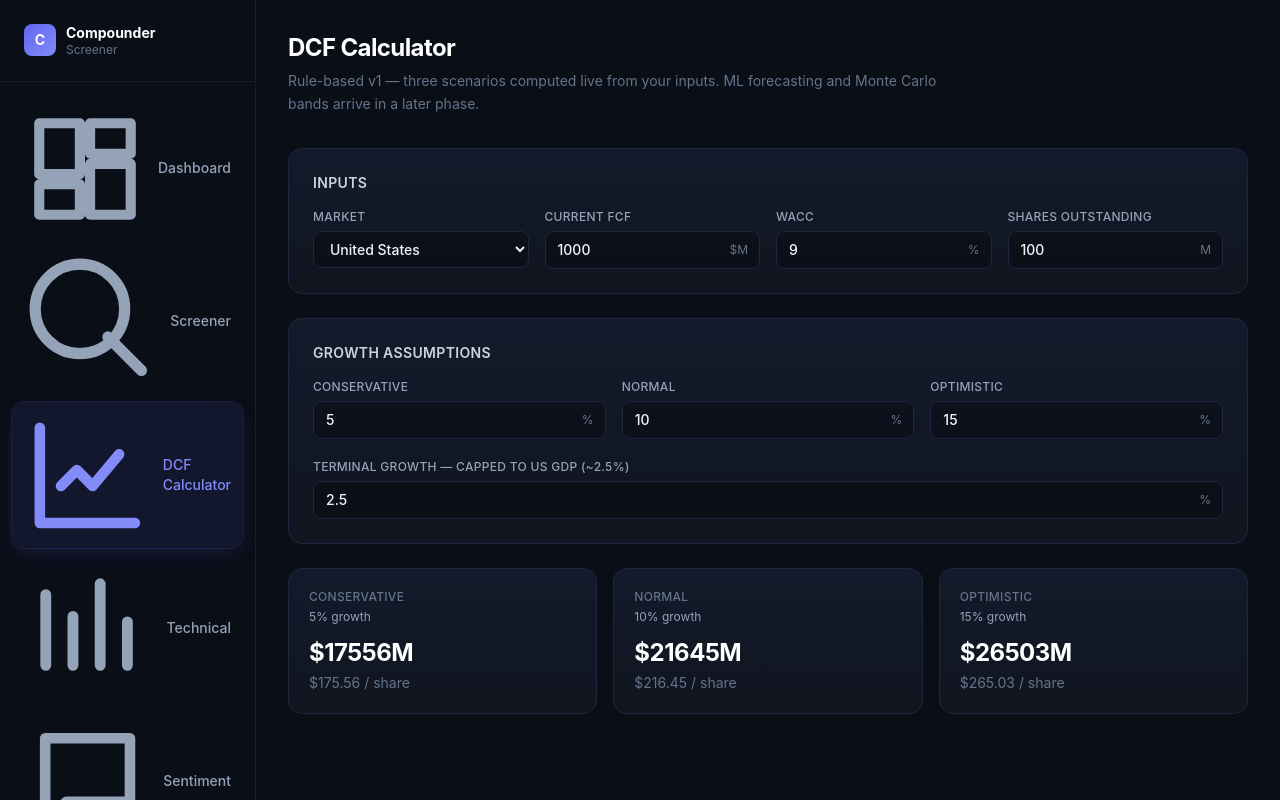
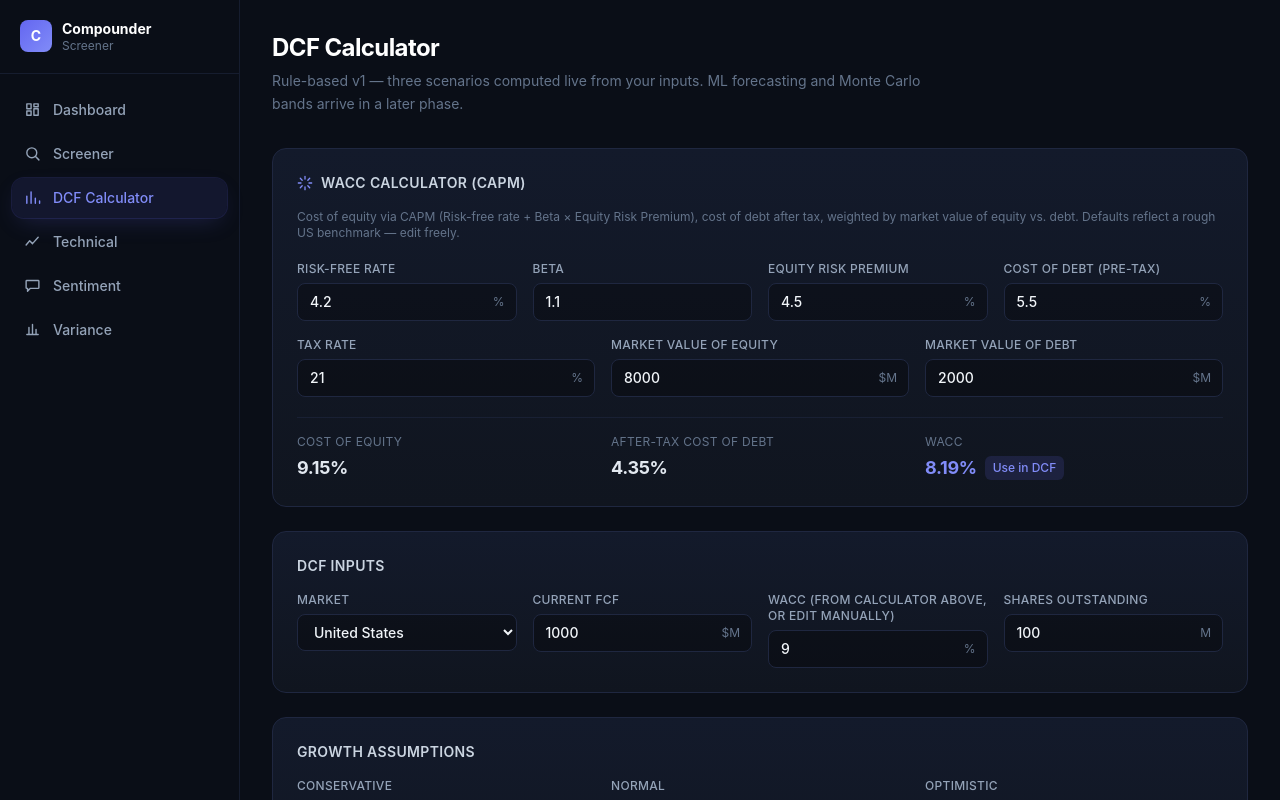
Before and after one commit to rain2002/compounder-screener, a React (Vite) app in the folder frontend/: page /dcf in a window 1280 px wide. Shown: the top 800 px of the page. Built offline with nearby package versions, Linux system fonts and the light colour scheme; no server answers.

Commit message:
Fix broken icon sizing, add WACC calculator (CAPM) to DCF page

```diff
--- a/frontend/src/components/Icon.jsx
+++ b/frontend/src/components/Icon.jsx
@@ -1,18 +1,21 @@
 const paths = {
-  dashboard: "M3 13h8V3H3v10zm0 8h8v-6H3v6zm10 0h8V11h-8v10zm0-18v6h8V3h-8z",
-  screener: "M10 18a8 8 0 100-16 8 8 0 000 16zm11 3l-6-6",
-  dcf: "M3 3v18h18M7 14l3-3 3 3 5-6",
-  technical: "M4 19V6m5 13V10m5 9V4m5 15v-8",
-  sentiment: "M4 4h16v12H8l-4 4V4z",
-  variance: "M3 12h4l3-9 4 18 3-9h4",
+  dashboard: "M4 4h6v7H4V4zm10 0h6v4h-6V4zM4 14h6v6H4v-6zm10-3h6v9h-6v-9z",
+  screener: "M11 4a7 7 0 100 14 7 7 0 000-14zM21 21l-4.35-4.35",
+  dcf: "M4 20V10m6 10V4m6 16v-7m6 7v-3",
+  technical: "M3 17l5-6 4 4 8-9",
+  sentiment: "M4 5h16a1 1 0 011 1v9a1 1 0 01-1 1H9l-4 4v-4H4a1 1 0 01-1-1V6a1 1 0 011-1z",
+  variance: "M4 19h16M7 19V9M12 19V5M17 19v-7",
   check: "M20 6L9 17l-5-5",
-  warn: "M12 9v4m0 4h.01M10.29 3.86l-8.48 14.7A1 1 0 002.66 20h18.68a1 1 0 00.85-1.44l-8.48-14.7a1 1 0 00-1.72 0z",
-  upload: "M12 16V4m0 0L7 9m5-5l5 5M4 20h16",
+  warn: "M12 9v4m0 4h.01M4.05 18h15.9a1 1 0 00.87-1.5L13.87 4a1 1 0 00-1.74 0L4.18 16.5a1 1 0 00.87 1.5z",
+  upload: "M12 3v12m0-12l-4 4m4-4l4 4M5 21h14",
+  wacc: "M12 2v4m0 12v4M4.93 4.93l2.83 2.83m8.48 8.48l2.83 2.83M2 12h4m12 0h4M4.93 19.07l2.83-2.83m8.48-8.48l2.83-2.83",
 };
 
-export default function Icon({ name, className = "w-5 h-5" }) {
+export default function Icon({ name, size = 18, className = "" }) {
   return (
     <svg
+      width={size}
+      height={size}
       viewBox="0 0 24 24"
       fill="none"
       stroke="currentColor"
@@ -20,6 +23,7 @@ export default function Icon({ name, className = "w-5 h-5" }) {
       strokeLinecap="round"
       strokeLinejoin="round"
       className={className}
+      style={{ flexShrink: 0 }}
     >
       <path d={paths[name] || ""} />
     </svg>
--- a/frontend/src/components/Layout.jsx
+++ b/frontend/src/components/Layout.jsx
@@ -13,10 +13,10 @@ const links = [
 export default function Layout({ children }) {
   return (
     <div className="min-h-screen flex bg-base">
-      <aside className="w-64 border-r border-border/60 flex flex-col shrink-0">
-        <div className="px-6 py-6 border-b border-border/60">
+      <aside className="w-60 border-r border-border/60 flex flex-col shrink-0">
+        <div className="px-5 py-5 border-b border-border/60">
           <div className="flex items-center gap-2.5">
-            <div className="w-8 h-8 rounded-lg bg-gradient-to-br from-accent to-accent2 flex items-center justify-center font-bold text-white text-sm">
+            <div className="w-8 h-8 rounded-lg bg-gradient-to-br from-accent to-accent2 flex items-center justify-center font-bold text-white text-sm shrink-0">
               C
             </div>
             <div>
@@ -39,8 +39,8 @@ export default function Layout({ children }) {
                 }`
               }
             >
-              <Icon name={link.icon} className="w-4.5 h-4.5" />
-              {link.label}
+              <Icon name={link.icon} size={17} />
+              <span>{link.label}</span>
             </NavLink>
           ))}
         </nav>
--- /dev/null
+++ b/frontend/src/components/WaccCalculator.jsx
@@ -0,0 +1,77 @@
+import { useState } from "react";
+import EditableField from "./EditableField.jsx";
+import Icon from "./Icon.jsx";
+
+const DEFAULTS = {
+  US: { riskFreeRate: 4.2, equityRiskPremium: 4.5 },
+  INDIA: { riskFreeRate: 7.0, equityRiskPremium: 6.5 },
+};
+
+export default function WaccCalculator({ market, onWaccChange }) {
+  const [riskFreeRate, setRiskFreeRate] = useState(DEFAULTS[market]?.riskFreeRate ?? 4.2);
+  const [beta, setBeta] = useState(1.1);
+  const [equityRiskPremium, setEquityRiskPremium] = useState(DEFAULTS[market]?.equityRiskPremium ?? 4.5);
+  const [costOfDebt, setCostOfDebt] = useState(5.5);
+  const [taxRate, setTaxRate] = useState(21);
+  const [marketValueEquity, setMarketValueEquity] = useState(8000);
+  const [marketValueDebt, setMarketValueDebt] = useState(2000);
+
+  const costOfEquity = riskFreeRate + beta * equityRiskPremium;
+  const afterTaxCostOfDebt = costOfDebt * (1 - taxRate / 100);
+  const totalCapital = marketValueEquity + marketValueDebt;
+  const weightEquity = totalCapital ? marketValueEquity / totalCapital : 0;
+  const weightDebt = totalCapital ? marketValueDebt / totalCapital : 0;
+  const wacc = costOfEquity * weightEquity + afterTaxCostOfDebt * weightDebt;
+
+  return (
+    <div className="card p-6 mb-6">
+      <div className="flex items-center gap-2 mb-4">
+        <Icon name="wacc" size={16} className="text-accent2" />
+        <h3 className="text-sm font-semibold text-slate-300 uppercase tracking-wide">
+          WACC Calculator (CAPM)
+        </h3>
+      </div>
+
+      <p className="text-slate-500 text-xs mb-5">
+        Cost of equity via CAPM (Risk-free rate + Beta × Equity Risk Premium), cost of debt after tax,
+        weighted by market value of equity vs. debt. Defaults reflect a rough {market === "INDIA" ? "India" : "US"} benchmark — edit freely.
+      </p>
+
+      <div className="grid grid-cols-2 md:grid-cols-4 gap-4 mb-4">
+        <EditableField label="Risk-Free Rate" value={riskFreeRate} onChange={setRiskFreeRate} suffix="%" />
+        <EditableField label="Beta" value={beta} onChange={setBeta} step="0.05" />
+        <EditableField label="Equity Risk Premium" value={equityRiskPremium} onChange={setEquityRiskPremium} suffix="%" />
+        <EditableField label="Cost of Debt (pre-tax)" value={costOfDebt} onChange={setCostOfDebt} suffix="%" />
+      </div>
+
+      <div className="grid grid-cols-1 md:grid-cols-3 gap-4 mb-5">
+        <EditableField label="Tax Rate" value={taxRate} onChange={setTaxRate} suffix="%" />
+        <EditableField label="Market Value of Equity" value={marketValueEquity} onChange={setMarketValueEquity} step="100" suffix="$M" />
+        <EditableField label="Market Value of Debt" value={marketValueDebt} onChange={setMarketValueDebt} step="100" suffix="$M" />
+      </div>
+
+      <div className="grid grid-cols-3 gap-4 pt-4 border-t border-border/60">
+        <div>
+          <p className="text-slate-500 text-xs uppercase tracking-wide mb-1">Cost of Equity</p>
+          <p className="stat-value text-lg text-slate-200">{costOfEquity.toFixed(2)}%</p>
+        </div>
+        <div>
+          <p className="text-slate-500 text-xs uppercase tracking-wide mb-1">After-Tax Cost of Debt</p>
+          <p className="stat-value text-lg text-slate-200">{afterTaxCostOfDebt.toFixed(2)}%</p>
+        </div>
+        <div>
+          <p className="text-slate-500 text-xs uppercase tracking-wide mb-1">WACC</p>
+          <div className="flex items-center gap-2">
+            <p className="stat-value text-lg text-accent2">{wacc.toFixed(2)}%</p>
+            <button
+              onClick={() => onWaccChange(Number(wacc.toFixed(2)))}
+              className="text-xs px-2 py-1 rounded-md bg-accent/15 text-accent2 hover:bg-accent/25 transition-colors font-medium"
+            >
+              Use in DCF
+            </button>
+          </div>
+        </div>
+      </div>
+    </div>
+  );
+}
--- a/frontend/src/pages/DCF.jsx
+++ b/frontend/src/pages/DCF.jsx
@@ -2,6 +2,7 @@ import { useState } from "react";
 import EditableField from "../components/EditableField.jsx";
 import PageHeader from "../components/PageHeader.jsx";
 import Icon from "../components/Icon.jsx";
+import WaccCalculator from "../components/WaccCalculator.jsx";
 
 const GDP_CAPS = { US: 2.5, INDIA: 7.0 };
 
@@ -47,8 +48,10 @@ export default function DCF() {
         description="Rule-based v1 — three scenarios computed live from your inputs. ML forecasting and Monte Carlo bands arrive in a later phase."
       />
 
+      <WaccCalculator market={market} onWaccChange={setWacc} />
+
       <div className="card p-6 mb-6">
-        <h3 className="text-sm font-semibold text-slate-300 mb-4 uppercase tracking-wide">Inputs</h3>
+        <h3 className="text-sm font-semibold text-slate-300 mb-4 uppercase tracking-wide">DCF Inputs</h3>
         <div className="grid grid-cols-2 md:grid-cols-4 gap-4">
           <label className="flex flex-col gap-1.5">
             <span className="text-slate-400 text-xs font-medium uppercase tracking-wide">Market</span>
@@ -65,7 +68,7 @@ export default function DCF() {
             </select>
           </label>
           <EditableField label="Current FCF" value={fcf} onChange={setFcf} step="10" suffix="$M" />
-          <EditableField label="WACC" value={wacc} onChange={setWacc} suffix="%" />
+          <EditableField label="WACC (from calculator above, or edit manually)" value={wacc} onChange={setWacc} suffix="%" />
           <EditableField label="Shares Outstanding" value={shares} onChange={setShares} step="1" suffix="M" />
         </div>
       </div>
@@ -100,7 +103,7 @@ export default function DCF() {
         />
         {exceedsCap && (
           <div className="flex items-center gap-2 mt-2.5">
-            <Icon name="warn" className="w-4 h-4 text-caution" />
+            <Icon name="warn" size={16} className="text-caution" />
             <p className="text-caution text-xs font-medium">
               Exceeds the {market} long-term GDP growth cap of {cap}%
             </p>
--- a/frontend/src/pages/Dashboard.jsx
+++ b/frontend/src/pages/Dashboard.jsx
@@ -27,7 +27,7 @@ export default function Dashboard() {
           label="Backend Status"
           value={health ? "Online" : error ? "Offline" : "Checking…"}
           tone={health ? "good" : error ? "bad" : "neutral"}
-          icon={<Icon name="check" className={`w-4 h-4 ${health ? "text-buy" : "text-slate-600"}`} />}
+          icon={<Icon name="check" size={16} className={health ? "text-buy" : "text-slate-600"} />}
         />
         <StatCard
           label="Database"
@@ -40,7 +40,7 @@ export default function Dashboard() {
 
       {error && (
         <div className="card border-avoid/30 bg-avoid/5 p-4 mb-6 flex items-start gap-3">
-          <Icon name="warn" className="w-5 h-5 text-avoid shrink-0 mt-0.5" />
+          <Icon name="warn" size={20} className="text-avoid shrink-0 mt-0.5" />
           <div>
             <p className="text-sm font-medium text-avoid">Can't reach backend</p>
             <p className="text-slate-400 text-sm mt-0.5">
--- a/frontend/src/pages/Screener.jsx
+++ b/frontend/src/pages/Screener.jsx
@@ -51,7 +51,7 @@ export default function Screener() {
 
       {error && (
         <div className="card border-avoid/30 bg-avoid/5 p-4 mb-6 flex items-start gap-3">
-          <Icon name="warn" className="w-5 h-5 text-avoid shrink-0 mt-0.5" />
+          <Icon name="warn" size={20} className="text-avoid shrink-0 mt-0.5" />
           <p className="text-sm text-slate-300">
             {error}. Is the backend running on port 8000?
           </p>
--- a/frontend/src/pages/Sentiment.jsx
+++ b/frontend/src/pages/Sentiment.jsx
@@ -15,7 +15,7 @@ export default function Sentiment() {
 
       <label className="card p-10 flex flex-col items-center justify-center text-center cursor-pointer hover:border-accent/40 transition-colors mb-6 border-dashed">
         <div className="w-12 h-12 rounded-full bg-accent/10 flex items-center justify-center mb-4">
-          <Icon name="upload" className="w-6 h-6 text-accent2" />
+          <Icon name="upload" size={22} className="text-accent2" />
         </div>
         <p className="text-slate-300 text-sm font-medium mb-1">
           {file ? file.name : "Drop a 10-K or click to browse"}
--- a/frontend/src/pages/Technical.jsx
+++ b/frontend/src/pages/Technical.jsx
@@ -32,7 +32,7 @@ export default function Technical() {
 
       <div className="card p-16 flex flex-col items-center justify-center text-center">
         <div className="w-12 h-12 rounded-full bg-accent/10 flex items-center justify-center mb-4">
-          <Icon name="technical" className="w-6 h-6 text-accent2" />
+          <Icon name="technical" size={22} className="text-accent2" />
         </div>
         <p className="text-slate-400 text-sm mb-1">
           Price chart + forecast band for <span className="font-semibold text-slate-200">{ticker}</span>
```
